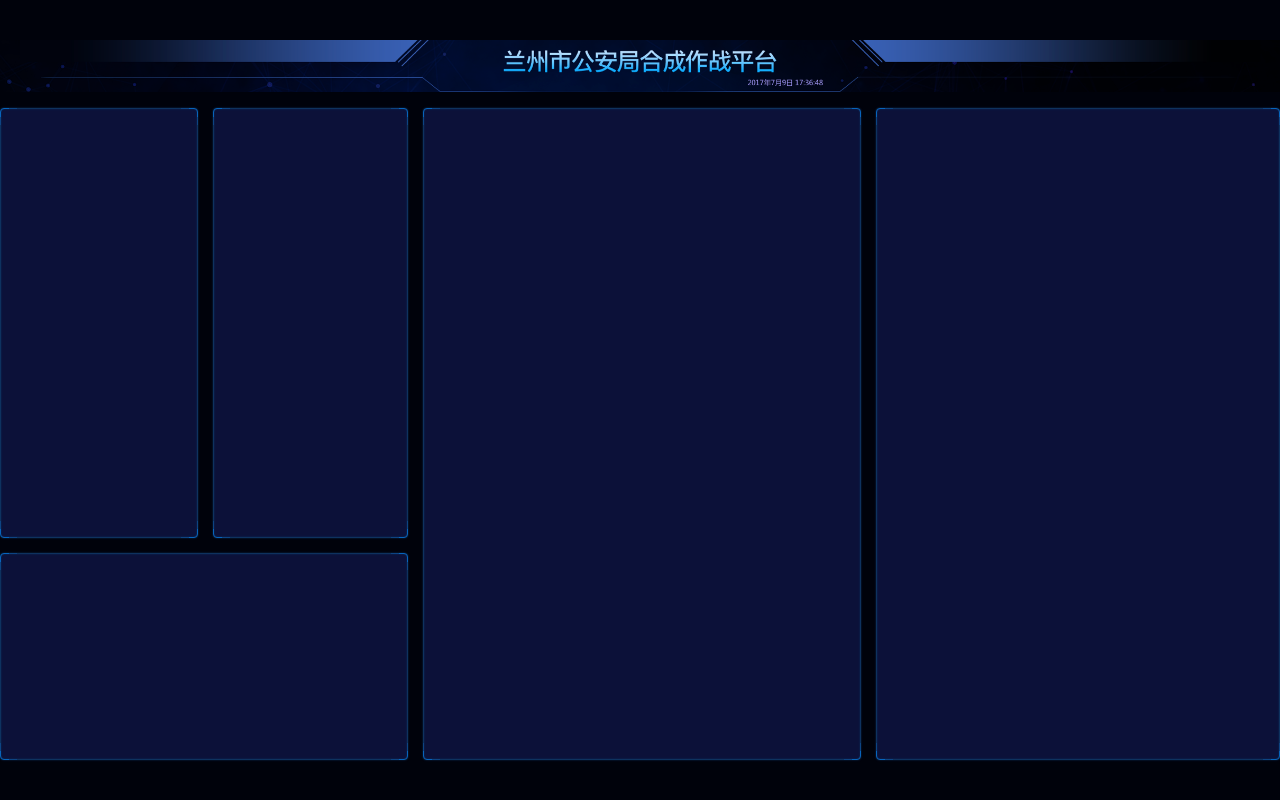
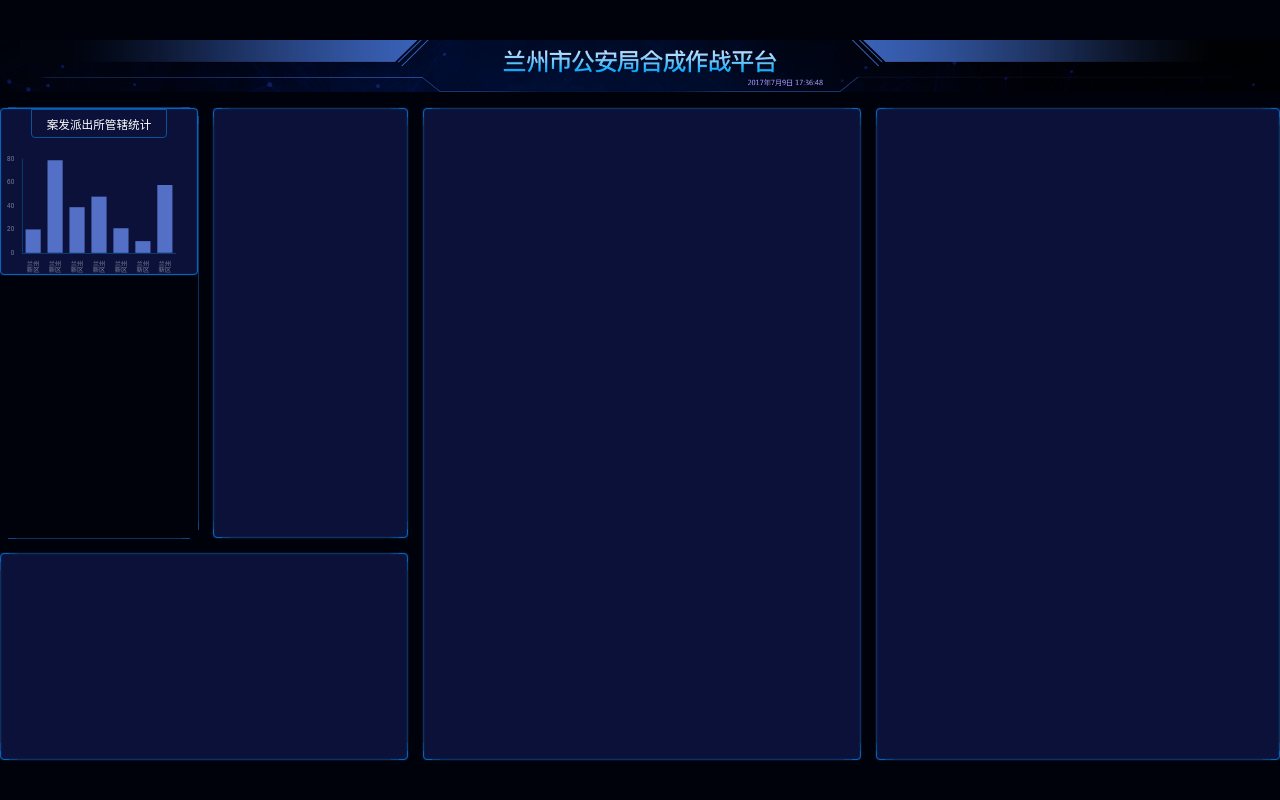
Before and after one commit to rourou1107/Visualize-large-screens, a React (Vite) app: page /#/ in a window 1280 px wide. Built offline with nearby package versions, Linux system fonts and the light colour scheme.

Commit message:
案发派出所管辖统计柱状图完成
Change-Id: I38b10b983f4a07810a769d434a7d0f53af53a2fc

```diff
--- a/index.html
+++ b/index.html
@@ -11,8 +11,9 @@
     // 页面宽度 = 1. 若宽度很大 公式：设备高度 * （16/9） 2. 若高度很大 公式：设备宽度
     // 页面高度 = 设备宽度 / (16/9)
     // 1rem = 页面宽度 / 100
-    let pageWidth = clientWidth / clientHeight >= 16 / 9 ? clientHeight * 16 / 9 : clientWidth
-    let pageHeight = pageWidth / (16 / 9)
+    window.pageWidth = clientWidth / clientHeight >= 16 / 9 ? clientHeight * 16 / 9 : clientWidth
+    const pageHeight = pageWidth / (16 / 9)
+    // html 的字体大小为页面宽度的 1%，那么其子元素 font-size: 2rem，即为页面宽度的 2%
     const string = `
       <style>
         html {
--- a/src/pages/home.scss
+++ b/src/pages/home.scss
@@ -3,6 +3,7 @@
   flex: 1;
   display: flex;
   flex-direction: column;
+  color: #ffffff;
   header {
     height: px(99);
     background-image: url('../images/header.png');
@@ -20,12 +21,11 @@
     grid-template-rows: 755fr 363fr;
     grid-column-gap: px(28);
     grid-row-gap: px(28);
-    section {
+    .bordered {
       border: 1px solid #0764bc;
       border-radius: 4px;
       box-shadow: 0 0 2px 0 #0e325f, inset 0 0 2px 0 #0e325f;
       background: #0c1139;
-      position: relative;
       &:before {
         content: '';
         position: absolute;
@@ -47,6 +47,9 @@
 
       }
     }
+    section {
+      position: relative;
+    }
     .section1 {
       grid-area: box1;
     }
@@ -62,5 +65,23 @@
     .section5 {
       grid-area: box5;
     }
+    .管辖统计 {
+      height: px(315);
+      display: flex;
+      flex-direction: column;
+      align-items: center;
+      > h2 {
+        border: 1px solid #0a5299;
+        border-bottom-left-radius: 4px;
+        border-bottom-right-radius: 4px;
+        padding: px(10) px(28);
+        flex-shrink: 0;
+        font-size: px(22);
+      }
+      > .chart {
+        flex: 1;
+        width: 100%;
       }
     }
+  }
+}
--- a/src/pages/home.tsx
+++ b/src/pages/home.tsx
@@ -1,16 +1,80 @@
-import React from 'react';
+import React, {useEffect, useRef} from 'react';
 import './home.scss';
+import * as echarts from 'echarts';
 
+const px = n => n / 2420 * (window as any).pageWidth // 设计稿中元素的大小 / 设计稿的宽度 * 页面的宽度
 export const Home = () => {
+    const divRef = useRef(null)
+    useEffect(() => {
+        const myChart = echarts.init(divRef.current);
+        const option = {
+            textStyle: {
+                fontSize: px(12),
+                color: '#79839E'
+            },
+            grid: {
+                left: px(40),
+                top: px(40),
+                right: px(40),
+                bottom: px(40)
+            },
+            xAxis: {
+                type: 'category',
+                data: ['兰州新区', '兰州新区', '兰州新区', '兰州新区', '兰州新区', '兰州新区', '兰州新区'],
+                axisLabel: {
+                    fontSize: px(12),
+                    formatter(val) {
+                        if (val.length > 2) {
+                            const array = val.split('')
+                            array.splice(2, 0 , '\n')
+                            return array.join('')
+                        } else {
+                            return val
+                        }
+                    }
+                },
+                axisLine: {
+                    // 显示 x 轴的轴线
+                    show: true,
+                    lineStyle: {color: '#083B70'},
+                },
+                axisTick: {show: false}
+            },
+            yAxis: {
+                type: 'value',
+                axisLabel: {
+                    fontSize: px(12)
+                },
+                axisLine: {
+                    // 显示 y 轴的轴线
+                    show: true,
+                    lineStyle: {color: '#083B70'}
+                },
+                splitLine: {show: false} // 不显示坐标轴分割线
+            },
+            series: [{
+                data: [20, 79, 39, 48, 21, 10, 58],
+                type: 'bar'
+            }]
+        };
+        myChart.setOption(option);
+    }, [])
     return (
         <div className='home'>
           <header />
           <main>
-          <section className="section1" />
-          <section className="section2" />
-          <section className="section3" />
-          <section className="section4" />
-          <section className="section5" />
+              <section className="section1">
+                  <div className='管辖统计 bordered'>
+                      <h2>案发派出所管辖统计</h2>
+                      <div ref={divRef} className="chart">
+
+                      </div>
+                  </div>
+              </section>
+              <section className="section2 bordered" />
+              <section className="section3 bordered" />
+              <section className="section4 bordered" />
+              <section className="section5 bordered" />
           </main>
         </div>
     );
--- a/src/shared/_helper.scss
+++ b/src/shared/_helper.scss
@@ -1,4 +1,4 @@
-// 元素的尺寸（宽高） = 设计稿设计的元素尺寸 / 设计稿的宽 * 100rem
+// 元素的尺寸（宽高） = 设计稿设计的元素尺寸 / 设计稿的宽 * 100rem  ---- 页面的宽度就是100rem
 @function px($n) {
   @return $n / 2420 * 100rem;
 }
--- a/src/shared/style.scss
+++ b/src/shared/style.scss
@@ -30,3 +30,6 @@ body {
   display: flex;
   flex-direction: column;
 }
+h1, h2, h3, h4, h5, h6 {
+  font-size: 16px;
+}
```
Lines whose indentation alone changed are shown as unchanged.
